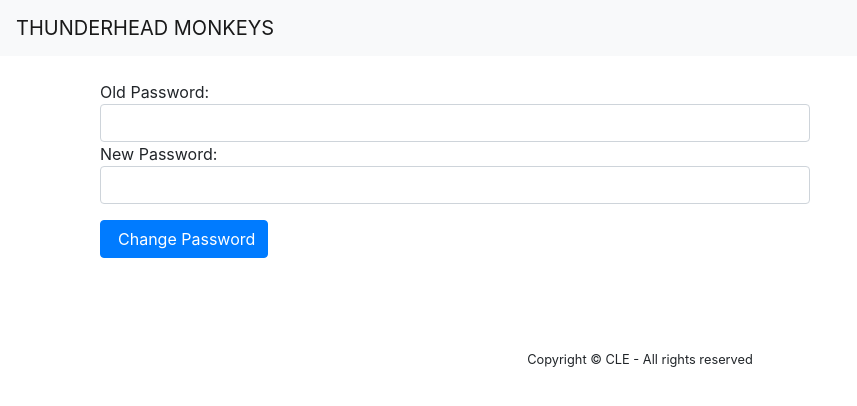
After one commit to joeltaydy/MayhemFive, a Django app: template Django Application/CLE/Module_Account/templates/passwordMgmt.html in a window 1280 px wide. The commit adds this page. Shown: the top 406 px of the page, without its empty margins (0-857 px from the left). Run offline with Django 3.2, Linux system fonts and the light colour scheme; the template is opened without the code that fills it, so the values that code supplies are empty; some libraries are stand-ins or nearby versions.

Commit message:
Added password manager html to redirect user to change password for first time login

```diff
--- a/Django Application/CLE/Module_Account/templates/login.html
+++ b/Django Application/CLE/Module_Account/templates/login.html
@@ -15,10 +15,12 @@
 
     <div class="form-group">
         <div class="col-md-3 col-sm-3 col-xs-12 col-md-offset-3" style="margin-bottom:10px;">
-            <button class="btn btn-primary"> <span class="glyphicon glyphicon-upload" style="margin-right:5px;"></span>Login </button>
+            <button class="btn btn-primary"> <span class="glyphicon glyphicon-upload" style="margin-right:5px;"></span>Login</button>
         </div>
     </div>
 
 </form>
+
 {% if error %}<div class='imp_message'>{{ error }}</div>{% endif %}
+
 {% endblock %}
--- /dev/null
+++ b/Django Application/CLE/Module_Account/templates/passwordMgmt.html
@@ -0,0 +1,27 @@
+{% extends 'base.html' %}
+
+{% block content %}
+
+<form action="{% url 'Amod:passwordMgmt' %}" method="POST" enctype="multipart/form-data" class="form-horizontal">
+
+    {% csrf_token %}
+
+    <div class="form-group">
+        <div class="col-md-8">
+            Old Password: <input type="password" name="old_password" id="old_password" required="True" class="form-control">
+            New Password: <input type="password" name="new_password" id="new_password" required="True" class="form-control">
+            <input type="hidden" name="login_details" id="login_details" value="{{ user }}"></input>
+        </div>
+    </div>
+
+    <div class="form-group">
+        <div class="col-md-3 col-sm-3 col-xs-12 col-md-offset-3" style="margin-bottom:10px;">
+            <button class="btn btn-primary"> <span class="glyphicon glyphicon-upload" style="margin-right:5px;"></span>Change Password</button>
+        </div>
+    </div>
+
+</form>
+
+{% if error %}<div class='imp_message'>{{ error }}</div>{% endif %}
+
+{% endblock %}
```
